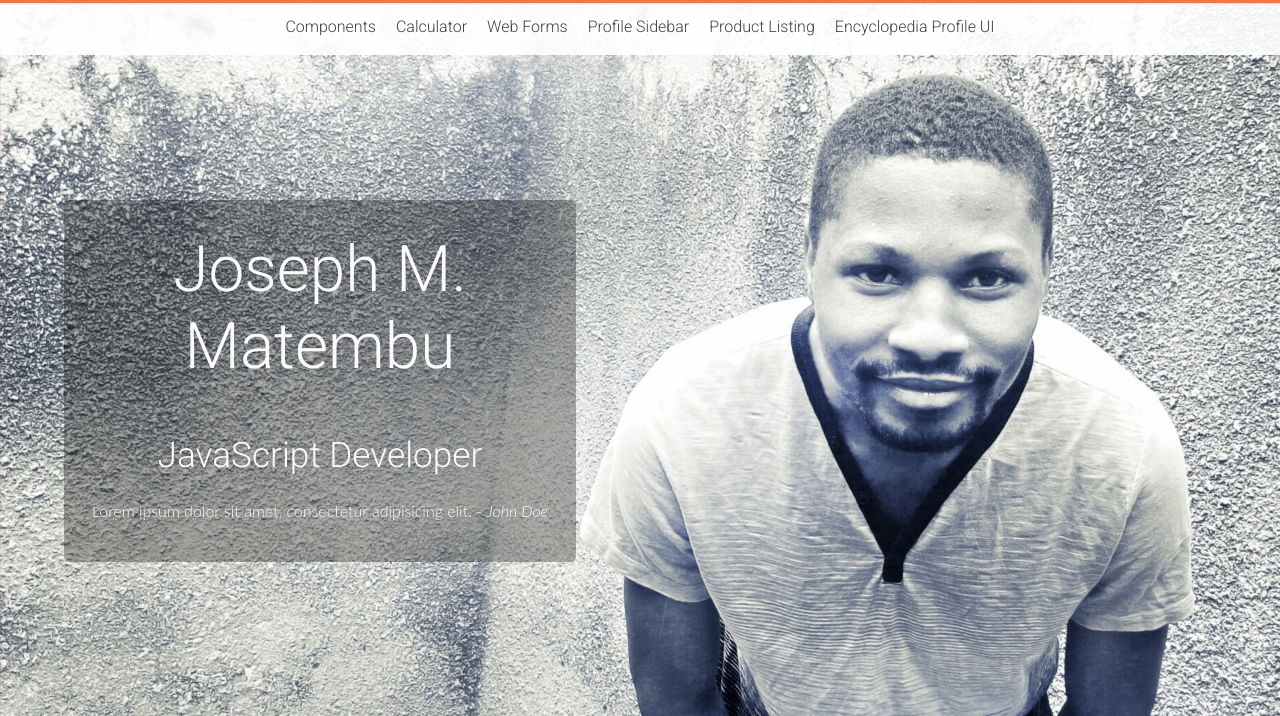
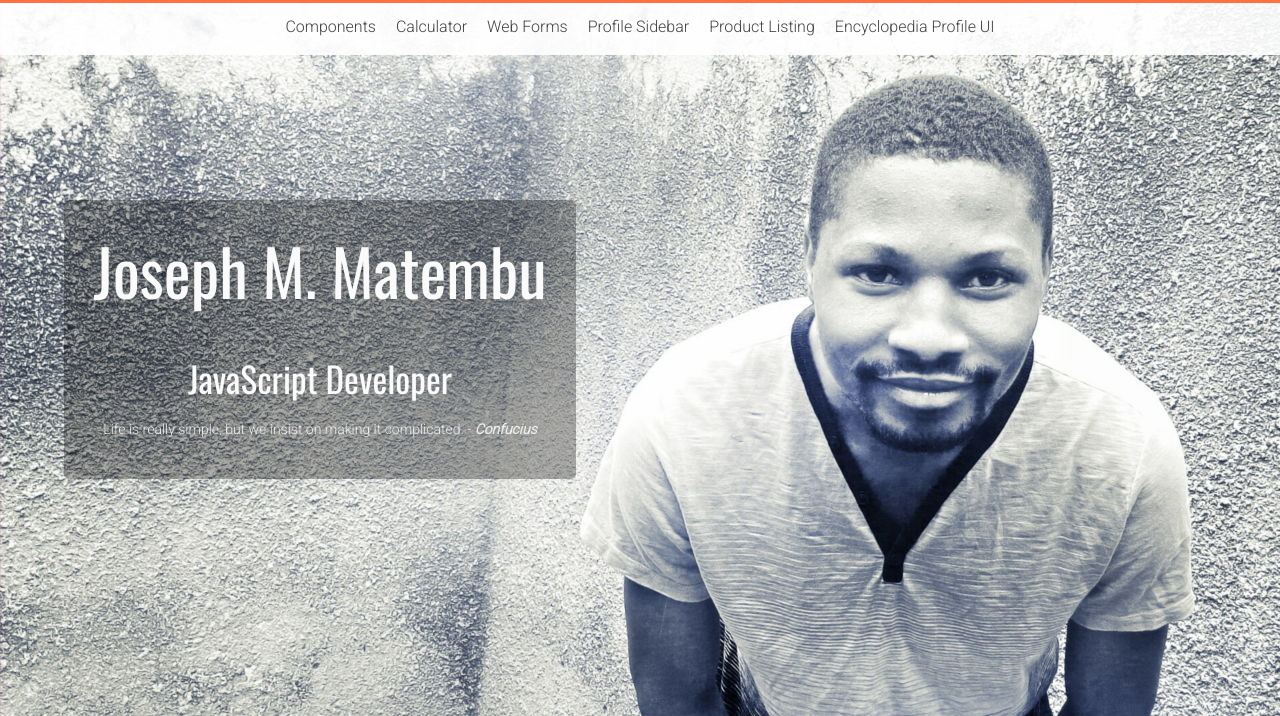
Before and after one commit to jmatembu/jmatembu.github.io, a plain HTML site: page index.html in a window 1280 px wide. Shown: the top 716 px of the page. Drawn offline with nearby package versions, Linux system fonts and the light colour scheme.

Commit message:
Update site

```diff
--- a/css/style.css
+++ b/css/style.css
@@ -250,14 +250,16 @@ ul {
 .person h1,
 .person h2 {
 	color: #FAFAFA;
+	font-family: Oswald, Roboto, sans-serif;
 }
 .person blockquote {
-	margin-top: 25px;
-	font-family: Lato, sans-serif;
-	color: #FAFAFA;
+	margin-top: 1.5625em;
+	font-size: 0.875em;
+	color: #eee;
 }
 .person p span {
 	font-style: italic;
+	font-weight: bold;
 }
 .social {
 	position: absolute;
--- a/index.html
+++ b/index.html
@@ -25,7 +25,7 @@
 			<h2>JavaScript Developer</h2>
 			<blockquote>
 				<p>
-					Lorem ipsum dolor sit amet, consectetur adipisicing elit. - <span>John Doe</span>
+					Life is really simple, but we insist on making it complicated. - <span>Confucius</span>
 				</p>
 			</blockquote>
 		</div>
```
